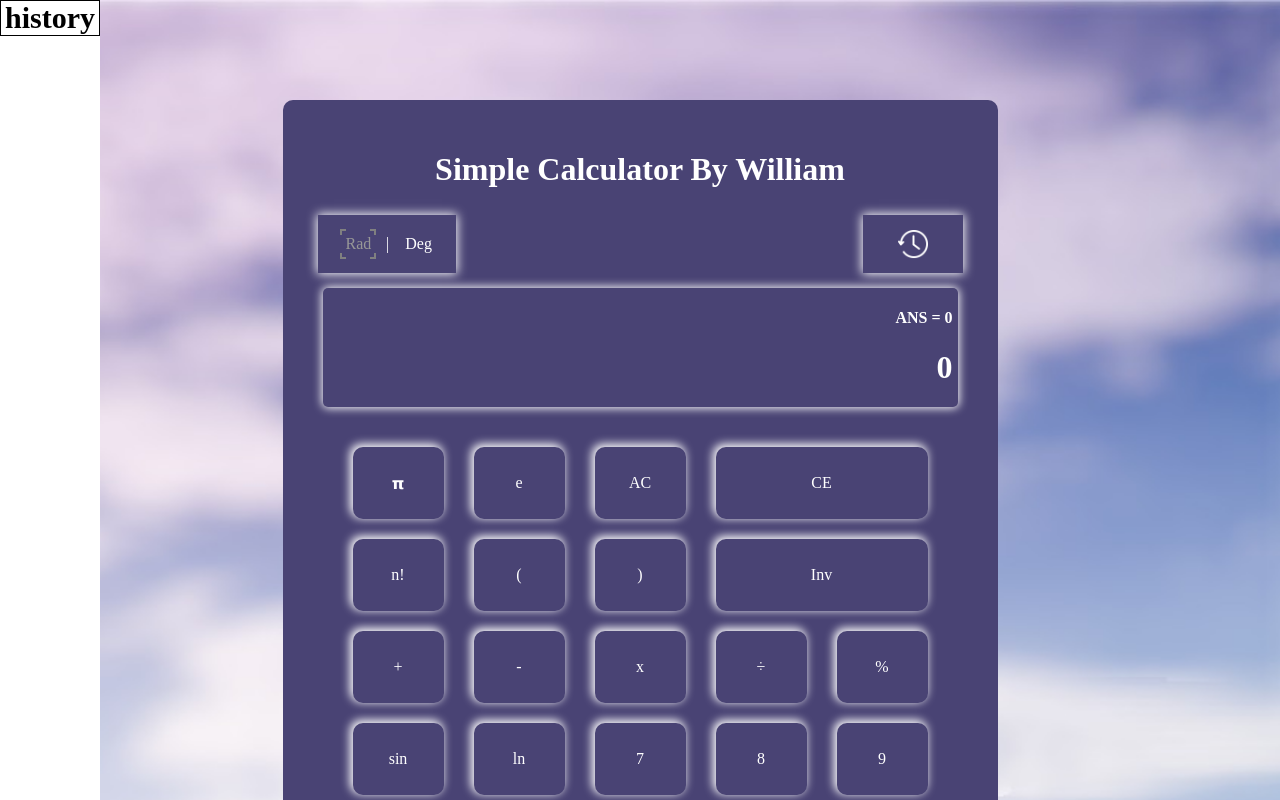
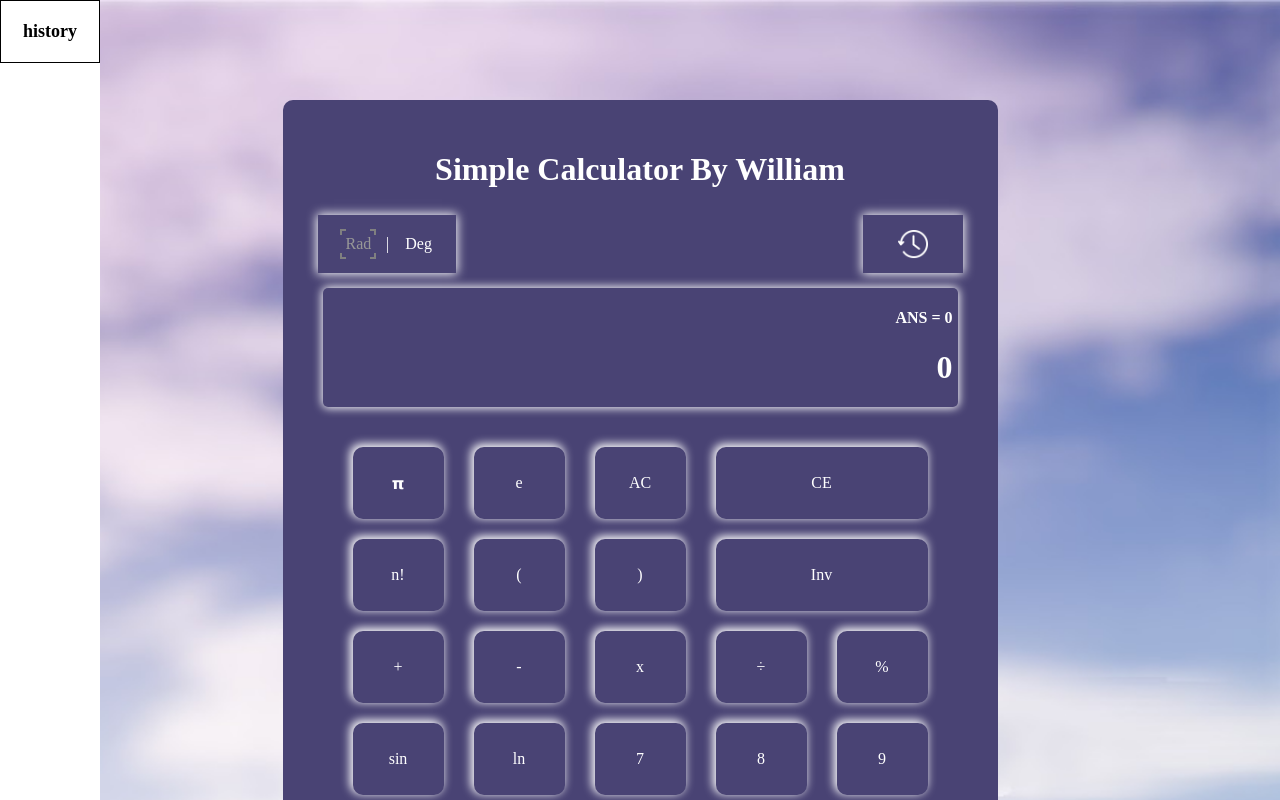
Before and after one commit to WAICCZ/Simple-Calculator, a plain HTML site: page index.html in a window 1280 px wide. Shown: the top 800 px of the page. Drawn offline with Linux system fonts and the light colour scheme.

Commit message:
Update style.css

```diff
--- a/css/style.css
+++ b/css/style.css
@@ -7,7 +7,7 @@ body{
 
 }
 .historyhint{
-    font-size: 15px;
+    font-size: 9px;
     background-color:white;
     color:white;
     position:fixed;
@@ -18,10 +18,13 @@ body{
     z-index:1;
 }
 .historyhint h1{
+    padding: 20px;
     margin:0 auto;
     border:solid 1px black;
     text-align: center;
     color:rgb(0, 0, 0);
+    word-wrap: break-word; /* This ensures the text will wrap within the box */
+    overflow-wrap: break-word; /* This ensures the text will wrap within the box */
 }
 .historyhint h3{
     margin:0 auto;
```
